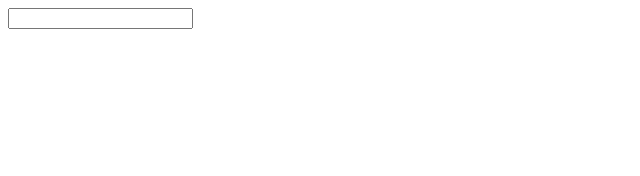
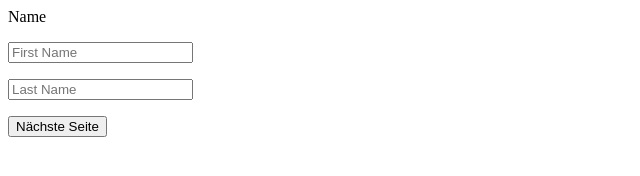
Before and after one commit to hoferm7/survey, a plain HTML site: page index.html in a window 1280 px wide. Shown: the whole page, without its empty margins (0-640 px from the left). Drawn offline with Linux system fonts and the light colour scheme.

Commit message:
basic navigation

```diff
--- /dev/null
+++ b/css/survey.css
@@ -0,0 +1,7 @@
+.tab {
+display : none;
+}
+
+#previous {
+display : none;
+}
--- a/index.html
+++ b/index.html
@@ -1,16 +1,24 @@
 <html>
-
 <head>
-
+<link rel="stylesheet" type="text/css" href="css/survey.css">
 </head>
-
 <body>
-<form>
-<input type="text"> </input> <br />
-
+ <form id="surveyForm">
+  <div class="tab"> Name
+   <p><input type="text" placeholder="First Name" name="firstName"></p>
+   <p><input type="text" placeholder="Last Name" name="lastName"></p>
+  </div>
+  <div class="tab"> Age
+   <p><input type="text" placeholder="Age" name="age"></p>
+  </div>
+  <div class="tab"> Additional Information
+  <p><input type="text" placeholder="Info" name="Infobox"></p>
+  </div>
+  <div>
+   <button type="button" id = "previous" onclick="showTab(-1)">Vorherige Seite</button>
+   <button type="button" id = "next" onclick="showTab(1)">N&aumlchste Seite</button>
+  <div>
 </form>
-
+<script src="js/survey.js"></script>
 </body>
-
-
 </html>
--- /dev/null
+++ b/js/survey.js
@@ -0,0 +1,34 @@
+currentTab = 0;
+showTab(currentTab);
+
+function showTab(n){
+    var tabs = document.getElementsByClassName("tab");
+    if (currentTab <= tabs.length - 1){
+        tabs[currentTab].style.display = "none";
+        currentTab = currentTab + n;
+        tabs[currentTab].style.display = "block";
+        var nextBtn = document.getElementById("next");
+        nextBtn.innerHTML = "N&aumlchste Seite";
+
+
+
+        if (currentTab != 0) {
+            var prevBtn = document.getElementById("previous");
+            prevBtn.style.display = "block";
+            }
+        else {
+           var prevBtn = document.getElementById("previous");
+           prevBtn.style.display = "none";
+        }
+
+
+    if (currentTab == tabs.length - 1) {
+        var nextBtn = document.getElementById("next");
+        nextBtn.innerHTML = "Submit";
+        }
+
+    }
+    if (currentTab >= tabs.length){
+        document.getElementById("surveyForm").submit();
+    }
+}
```
